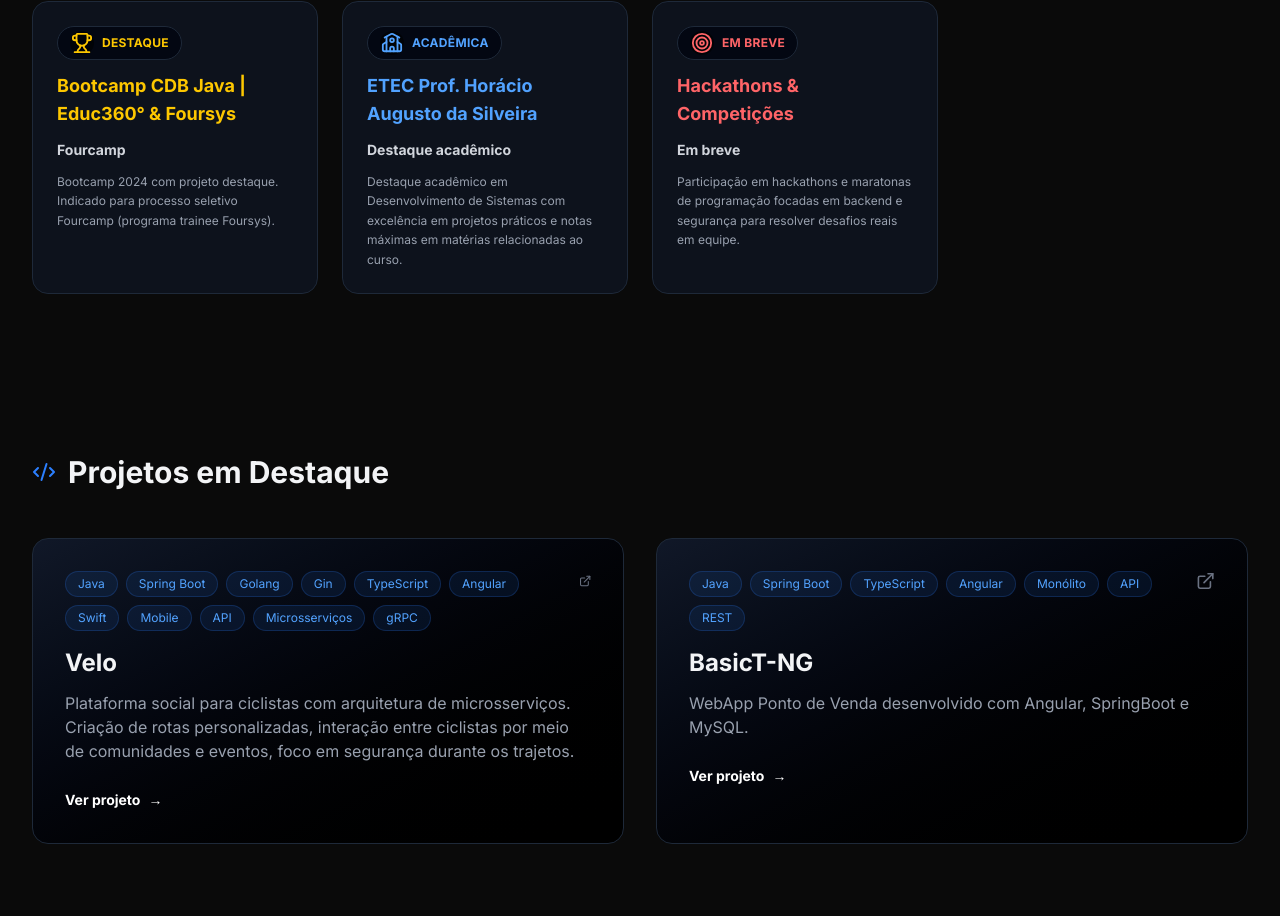
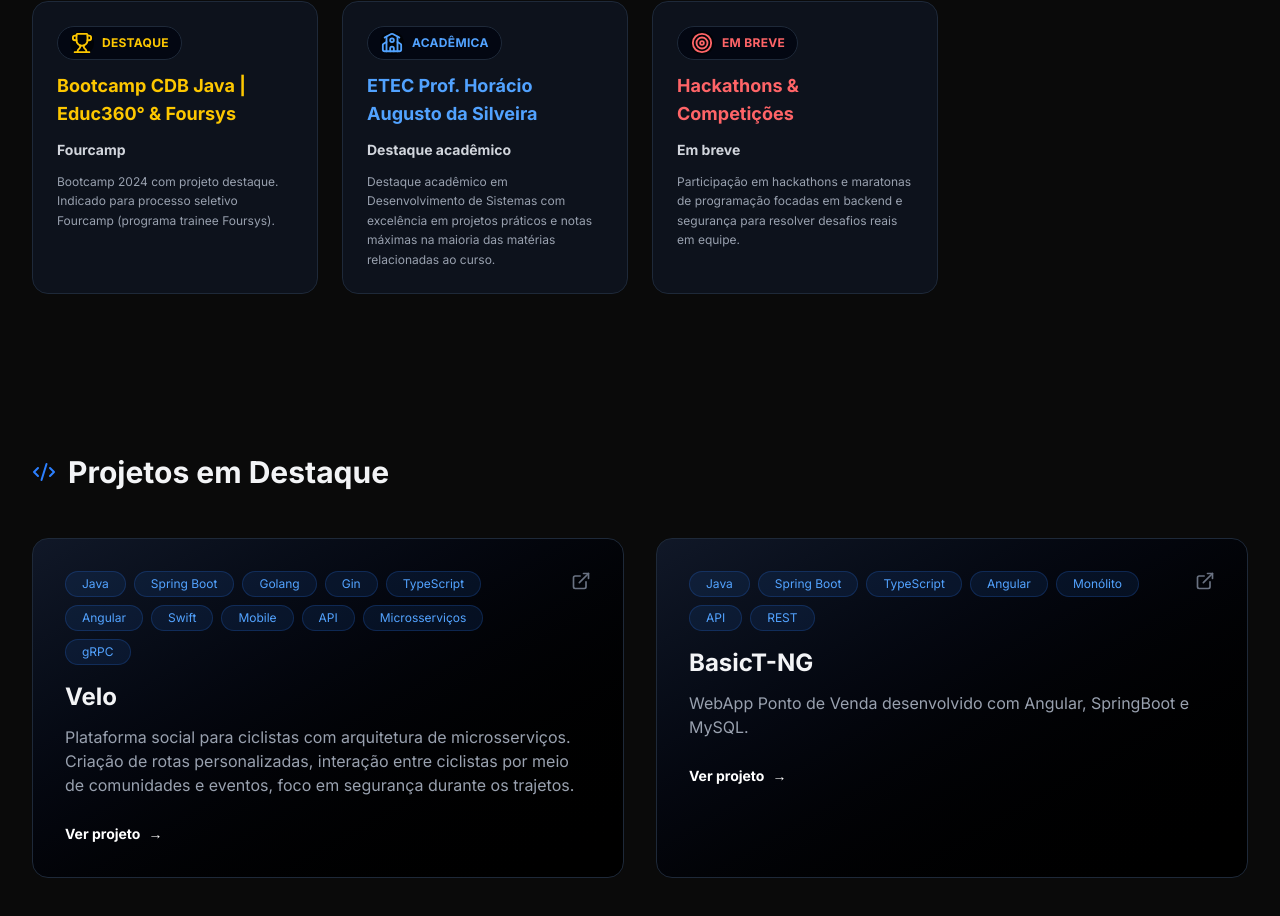
Before and after one commit to jpaveiro/portfolio, a Next.js app: page / in a window 1280 px wide. Shown: the part 1535-2451 px from the top of the page. Built offline with nearby package versions, Linux system fonts and the light colour scheme.

Commit message:
fix: prevent ExternalLink icon from shrinking in project grid

```diff
--- a/app/page.tsx
+++ b/app/page.tsx
@@ -227,23 +227,24 @@ export default function Home() {
               className="group relative overflow-hidden rounded-2xl bg-gradient-to-br from-gray-900 to-black border border-gray-800 hover:border-blue-500/30 transition-all"
             >
               <div className="p-8">
-                <div className="flex justify-between items-start mb-4">
-                  <div className="flex gap-2 flex-wrap">
+                <div className="flex justify-between items-start mb-4 gap-2">
+                  <div className="flex gap-2 flex-wrap max-w-[90%]">
                     {project.tags.map((tag) => (
                       <span
                         key={tag}
-                        className="px-3 py-1 text-xs font-medium rounded-full bg-blue-500/10 text-blue-400 border border-blue-500/20"
+                        className="px-4 py-1 text-xs font-medium rounded-full bg-blue-500/10 text-blue-400 border border-blue-500/20"
                       >
                         {tag}
                       </span>
                     ))}
                   </div>
+
                   <ExternalLink
                     size={20}
-                    className="text-gray-500 group-hover:text-white transition-colors"
+                    className="text-gray-500 group-hover:text-white transition-colors shrink-0 w-5 h-5"
                   />
                 </div>
-                <h3 className="text-2xl font-bold mb-3 group-hover:text-blue-400 transition-colors">
+                <h3 className="text-2xl font-bold mb-3 group-hover:text-blue-400 transition-colors max-w-[90%]">
                   {project.title}
                 </h3>
                 <p className="text-gray-400 mb-6 line-clamp-3">
--- a/components/feats.tsx
+++ b/components/feats.tsx
@@ -13,7 +13,7 @@ export default function Feats() {
     {
       title: "ETEC Prof. Horácio Augusto da Silveira",
       highlight: "Destaque acadêmico",
-      desc: "Destaque acadêmico em Desenvolvimento de Sistemas com excelência em projetos práticos e notas máximas em matérias relacionadas ao curso.",
+      desc: "Destaque acadêmico em Desenvolvimento de Sistemas com excelência em projetos práticos e notas máximas na maioria das matérias relacionadas ao curso.",
       icon: <School size={22} />,
       color: "text-blue-400",
       badge: "Acadêmica",
```
